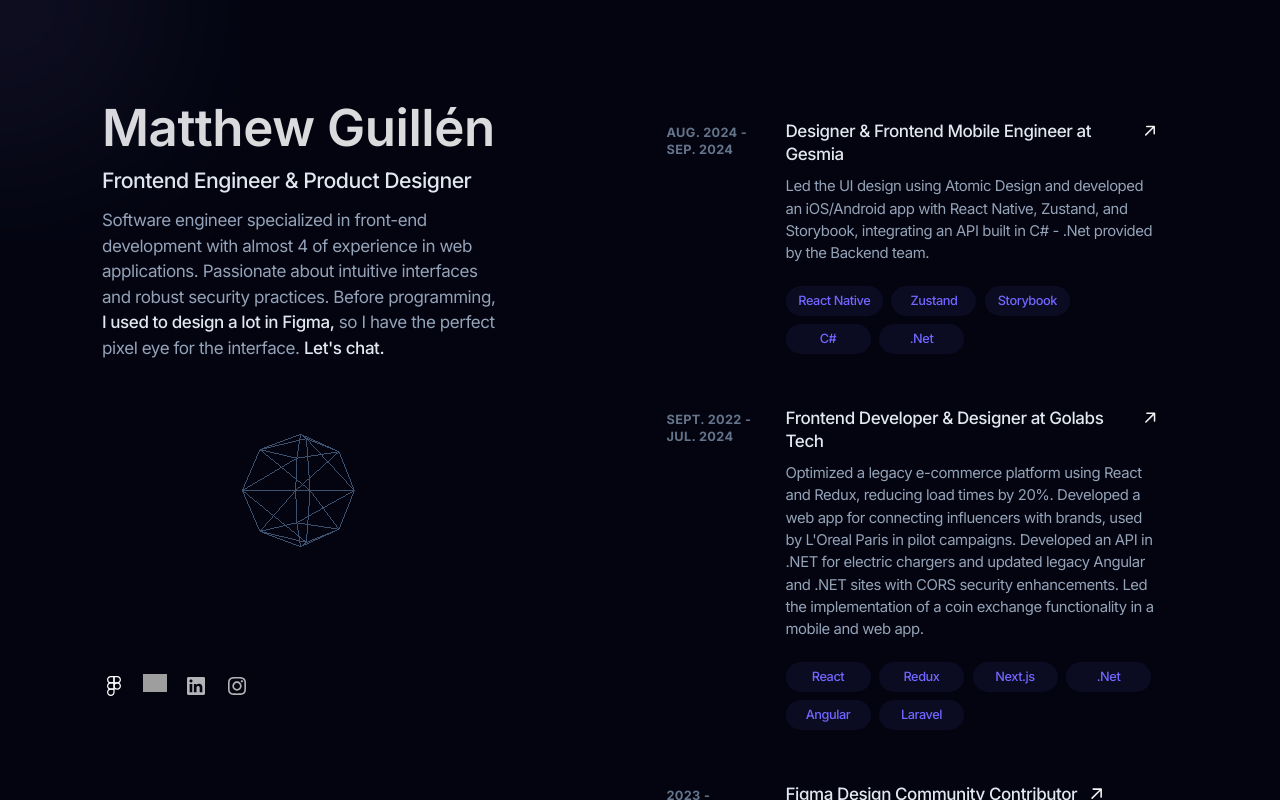
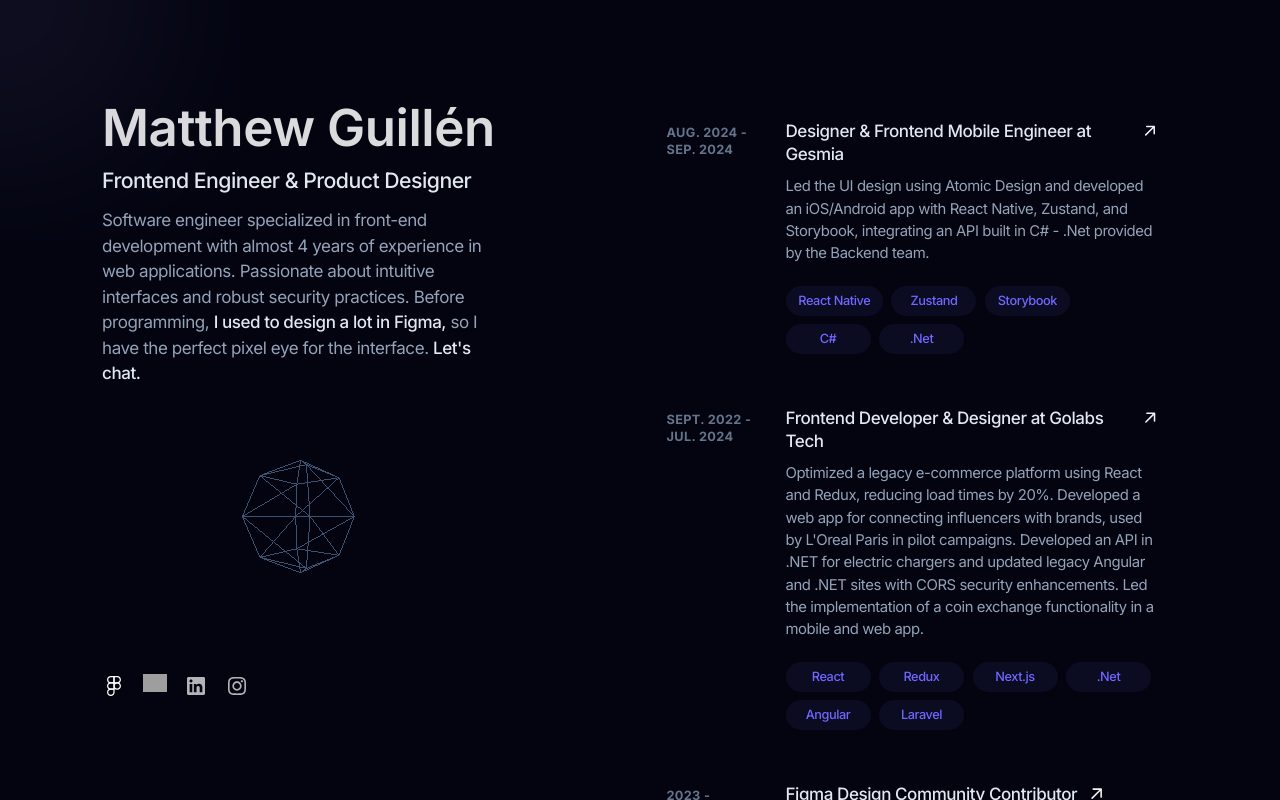
Before and after one commit to matthewvogas/matthewvogas, a Next.js app: page / in a window 1280 px wide. Built offline with nearby package versions, Linux system fonts and the light colour scheme; grey boxes are pictures that could not be loaded.

Commit message:
adding years

```diff
--- a/app/page.tsx
+++ b/app/page.tsx
@@ -18,7 +18,7 @@
           <h1 className='opacity-90 text-[#fafafaf8] text-5xl font-semibold'>Matthew Guillén</h1>
           <h2 className='mt-3 mb-3 text-1xl font-medium tracking-tight text-slate-200 sm:text-xl'>Frontend Engineer & Product Designer</h2>
           <p className='scroll-mt-16 text-slate-400 lg:scroll-mt-24 text-'>
-            {`Software engineer specialized in front-end development with almost 4 of experience in web applications. Passionate about intuitive interfaces and robust security practices. Before programming,  `}
+            {`Software engineer specialized in front-end development with almost 4 years of experience in web applications. Passionate about intuitive interfaces and robust security practices. Before programming,  `}
             <Link className='hover:transition-colors font-medium text-slate-200 hover:text-[#7167ff] focus-visible:text-[#7167ff]' href='https://www.figma.com/@matthewvogas'>
               I used to design a lot in Figma,
             </Link>
@@ -70,7 +70,7 @@
           ))}
         </div>
         <Link className='mt-3 text-lg font-medium tracking-tight text-slate-200 sm:text-xl mb-12 custom-underline' href={'https://medium.com/@matthewvogas'}>Blogs in Medium</Link>
-        <p className='text-sm opacity-55 hover:opacity-100 transition-opacity'>
+        <p className='text-sm opacity-55 hover:opacity-100 transition-opacity '>
           {`Website rigorously designed in figma, developed in Next.js using React.js and published in Vercel.`}
         </p>
       </section>
```
